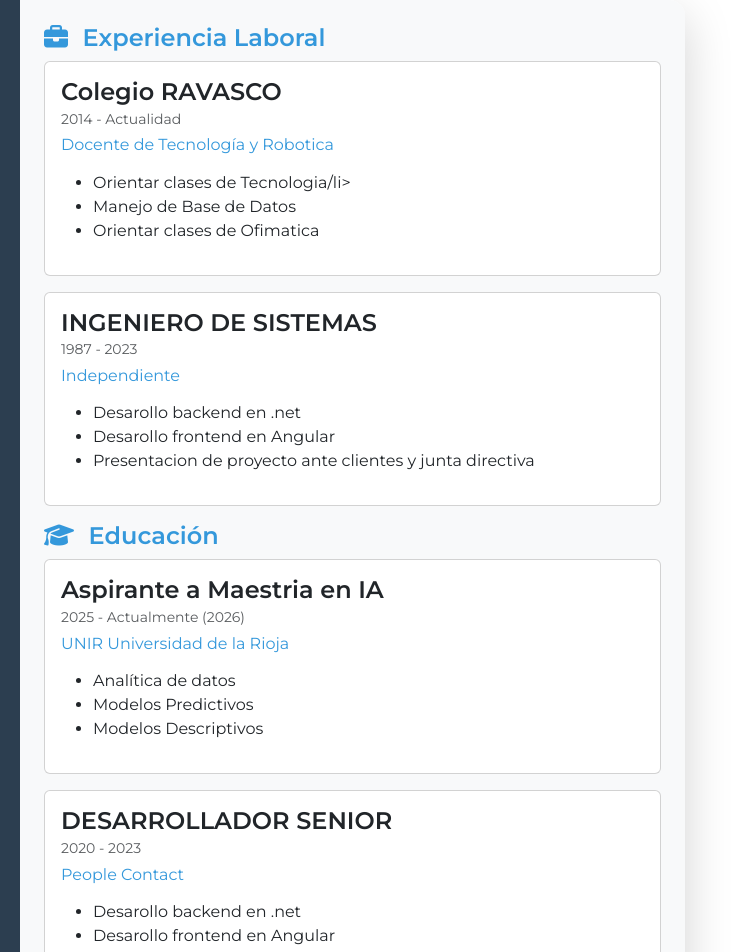
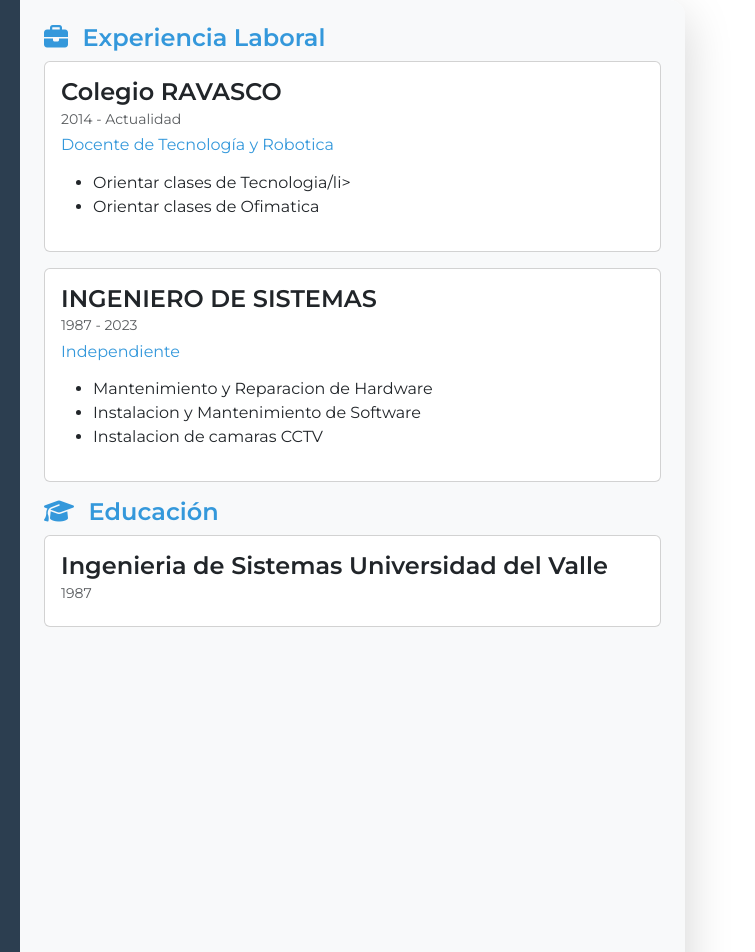
Before and after one commit to joerca63/joerca63.github.io, a plain HTML site: page index.html in a window 1280 px wide. Shown: the top 952 px of the page, 525-1280 px from the left. Drawn offline with nearby package versions, Linux system fonts and the light colour scheme.

Commit message:
Update index.html

```diff
--- a/index.html
+++ b/index.html
@@ -140,7 +140,6 @@
 
                 <ul class="mt-3">
                   <li>Orientar clases de Tecnologia/li>
-                  <li>Manejo de Base de Datos</li>
                   <li>Orientar clases de Ofimatica</li>
                 </ul>
               </div>
@@ -152,10 +151,10 @@
                 <h6 class="text-primary">Independiente</h6>
 
                 <ul class="mt-3">
-                  <li>Desarollo backend en .net</li>
-                  <li>Desarollo frontend en Angular</li>
+                  <li>Mantenimiento y Reparacion de Hardware</li>
+                  <li>Instalacion y Mantenimiento de Software</li>
                   <li>
-                    Presentacion de proyecto ante clientes y junta directiva
+                    Instalacion de camaras CCTV
                   </li>
                 </ul>
               </div>
@@ -169,36 +168,13 @@
             <div class="card mb-3">
               <div class="card-body">
                 <h4 class="card-title fw-bold">
-                 Aspirante a Maestria en IA
+                 Ingenieria de Sistemas Universidad del Valle
                 </h4>
                 <h4 class="card-subtitle mb-2 text-muted small">
-                  2025 - Actualmente (2026)
+                  1987
                 </h4>
-                <h6 class="text-primary">
-                 UNIR Universidad de la Rioja
-                </h6>
 
-                <ul class="mt-3">
-                  <li>Analítica de datos</li>
-                  <li>Modelos Predictivos</li>
-                  <li>Modelos Descriptivos</li>
-                </ul>
-              </div>
-            </div>
-            <div class="card mb-3">
-              <div class="card-body">
-                <h4 class="card-title fw-bold">DESARROLLADOR SENIOR</h4>
-                <h4 class="card-subtitle mb-2 text-muted small">2020 - 2023</h4>
-                <h6 class="text-primary">People Contact</h6>
 
-                <ul class="mt-3">
-                  <li>Desarollo backend en .net</li>
-                  <li>Desarollo frontend en Angular</li>
-                  <li>
-                    Presentacion de proyecto ante clientes y junta directiva
-                  </li>
-                </ul>
-              </div>
             </div>
           </section>
 
```
